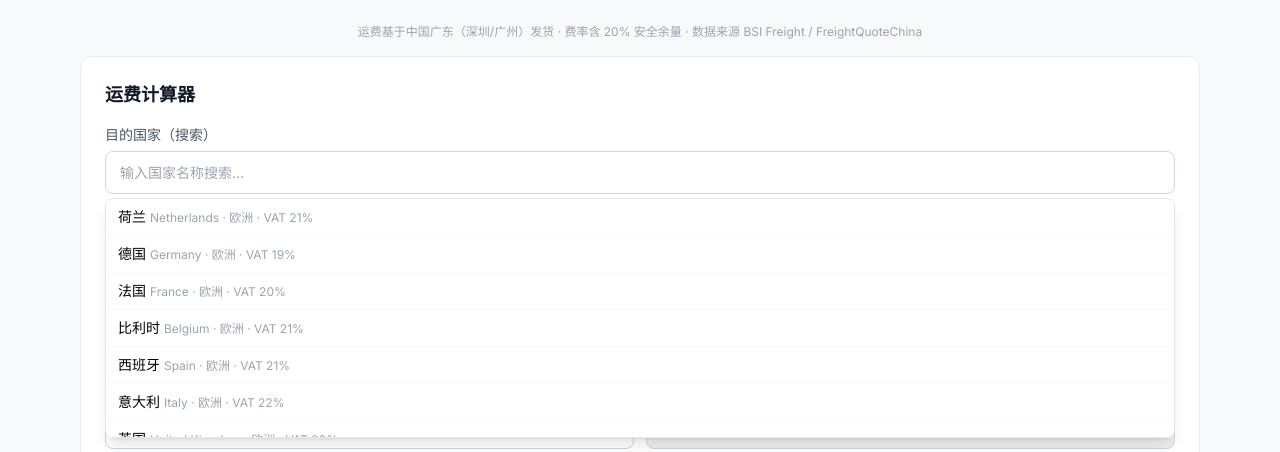
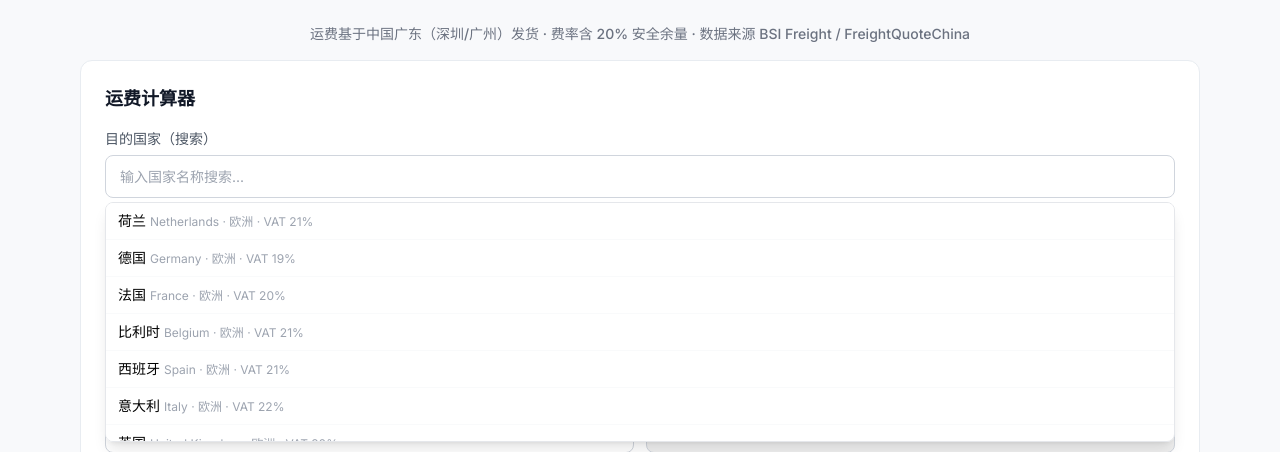
Before and after one commit to liruijie7711-gif/dewei-trade, a Flask app: page / in a window 1280 px wide. Shown: the part 57-509 px from the top of the page. Run offline with Flask 3, Linux system fonts and the light colour scheme; some libraries are stand-ins or nearby versions.

Commit message:
Make origin note more visible

```diff
--- a/templates/base.html
+++ b/templates/base.html
@@ -53,7 +53,7 @@
         </div>
     </nav>
     <main class="max-w-6xl mx-auto px-4 py-6">
-        <div class="text-center text-xs text-gray-400 mb-4">运费基于中国广东（深圳/广州）发货 · 费率含 20% 安全余量 · 数据来源 BSI Freight / FreightQuoteChina</div>
+        <div class="text-center text-sm text-gray-500 mb-4 font-medium">运费基于中国广东（深圳/广州）发货 · 费率含 20% 安全余量 · 数据来源 BSI Freight / FreightQuoteChina</div>
         {% block content %}{% endblock %}
     </main>
     <div class="toast" id="toast"></div>
```
